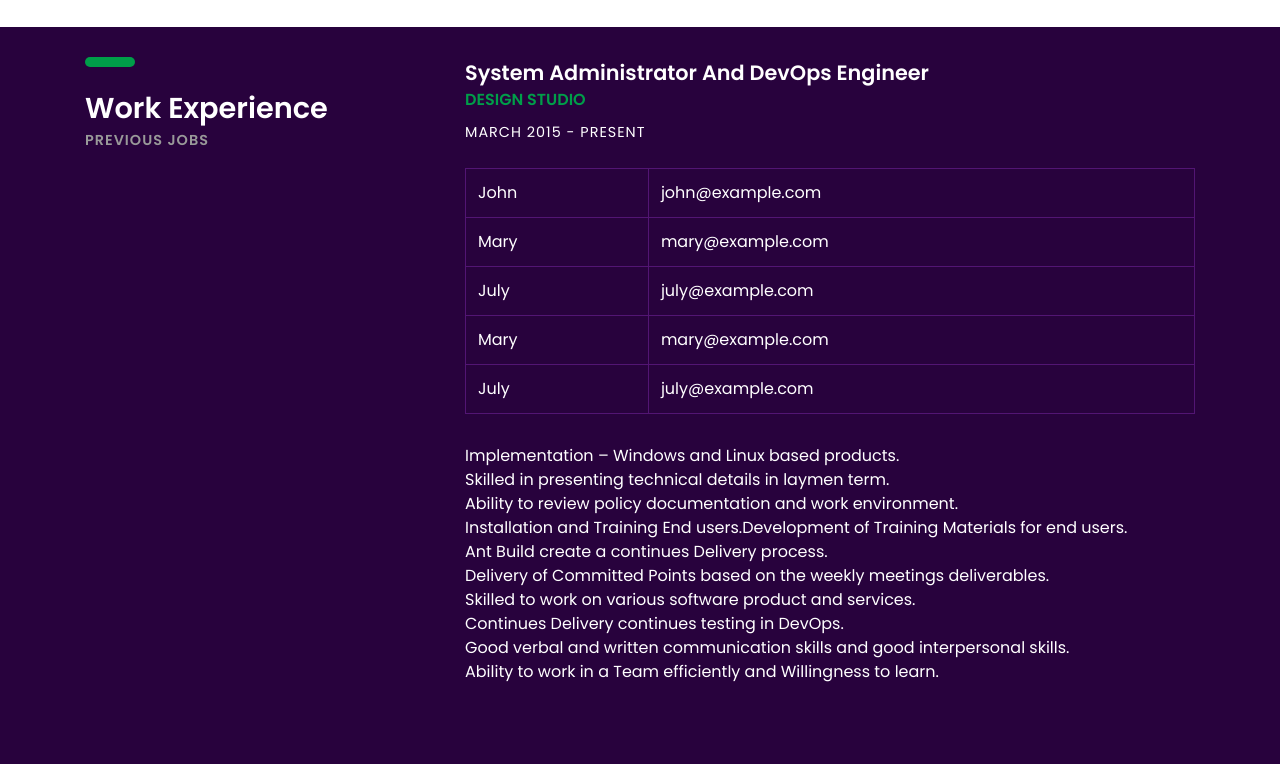
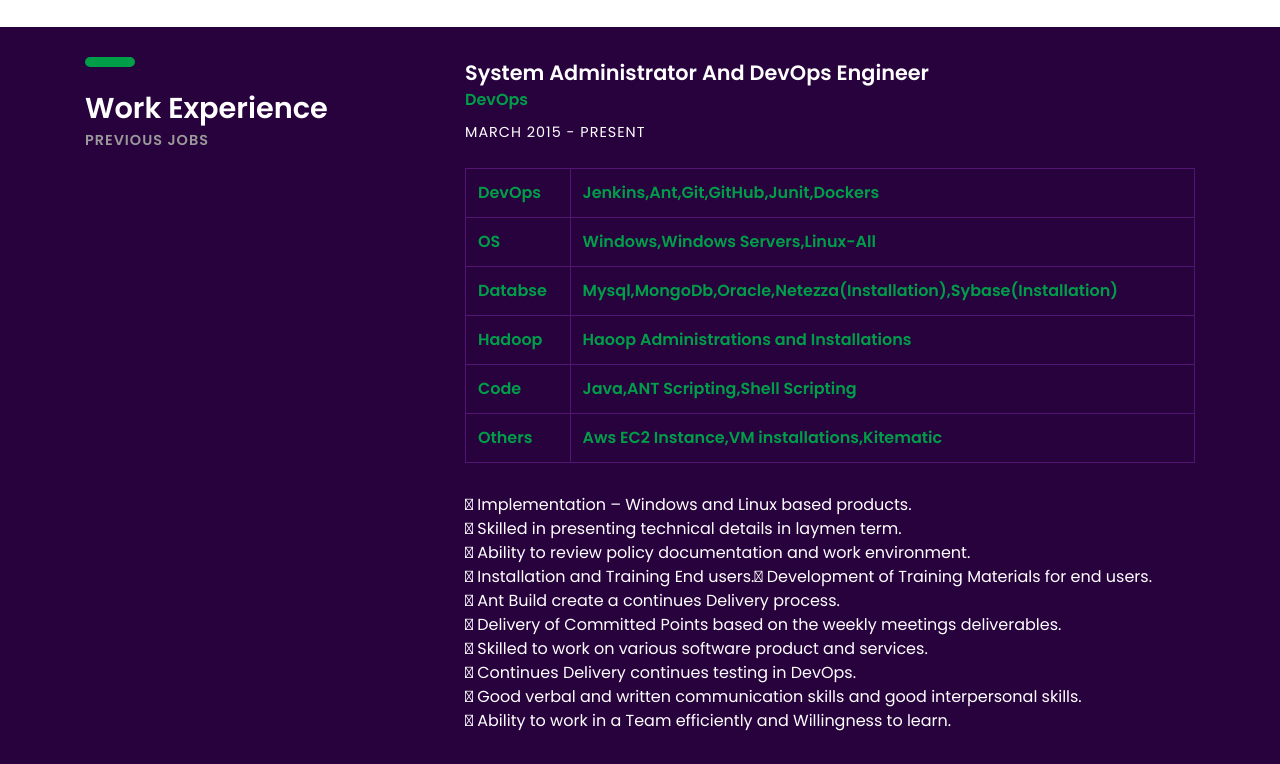
Before and after one commit to mohandassm/MY_Profile, a plain HTML site: page index.html in a window 1280 px wide. Shown: the part 1096-1860 px from the top of the page. Drawn offline with Linux system fonts and the light colour scheme; files whose address does not match are found by name.

Commit message:
add skills

```diff
--- a/index.html
+++ b/index.html
@@ -159,45 +159,50 @@
 
 					<div class="experience margin-b-50">
 						<h4><b>System Administrator And DevOps Engineer</b></h4>
-						<h5 class="font-yellow"><b>DESIGN STUDIO</b></h5>
+						<h5 class="font-yellow"><b>DevOps</b></h5>
 						<h6 class="margin-t-10">MARCH 2015 - PRESENT</h6><br>
-  <table class="table">
+ <h5 class="font-yellow"> <b>
+ <table class="table">
 
     <tbody>
       <tr>
-        <td>John</td>
-        <td>john@example.com</td>
+        <td>DevOps</td>
+        <td>Jenkins,Ant,Git,GitHub,Junit,Dockers</td>
       </tr>
       <tr>
-        <td>Mary</td>
-        <td>mary@example.com</td>
+        <td>OS</td>
+        <td>Windows,Windows Servers,Linux-All</td>
       </tr>
       <tr>
-        <td>July</td>
-        <td>july@example.com</td>
+        <td>Databse</td>
+        <td>Mysql,MongoDb,Oracle,Netezza(Installation),Sybase(Installation)</td>
       </tr>
       <tr>
-        <td>Mary</td>
-        <td>mary@example.com</td>
+        <td>Hadoop</td>
+        <td>Haoop Administrations and Installations</td>
       </tr>
-      <tr>
-        <td>July</td>
-        <td>july@example.com</td>
+	  <tr>
+        <td>Code</td>
+        <td>Java,ANT Scripting,Shell Scripting</td>
+      </tr>
+	  <tr>
+        <td>Others</td>
+        <td>Aws EC2 Instance,VM installations,Kitematic</td>
       </tr>
     </tbody>
-  </table>
+  </table></b></h5>
 						<p class="font-semi-white margin-tb-30">
-					  <li>Implementation – Windows and Linux based products.<li>
-						<li>Skilled in presenting technical details in laymen term.<li>
-						<li>Ability to review policy documentation and work environment.<li>
-						<li>Installation and Training End users.<li>
-						<li>Development of Training Materials for end users.<li>
-						<li>Ant Build create a continues Delivery process.<li>
-						<li>Delivery of Committed Points based on the weekly meetings deliverables.<li>
-						<li>Skilled to work on various software product and services.<li>
-						<li>Continues Delivery continues testing in DevOps.<li>
-						<li>Good verbal and written communication skills and good interpersonal skills.<li>
-						<li>Ability to work in a Team efficiently and Willingness to learn.<li>
+					    <li>	Implementation – Windows and Linux based products.<li>
+						<li>	Skilled in presenting technical details in laymen term.<li>
+						<li>	Ability to review policy documentation and work environment.<li>
+						<li>	Installation and Training End users.<li>
+						<li>	Development of Training Materials for end users.<li>
+						<li>	Ant Build create a continues Delivery process.<li>
+						<li>	Delivery of Committed Points based on the weekly meetings deliverables.<li>
+						<li>	Skilled to work on various software product and services.<li>
+						<li>	Continues Delivery continues testing in DevOps.<li>
+						<li>	Good verbal and written communication skills and good interpersonal skills.<li>
+						<li>	Ability to work in a Team efficiently and Willingness to learn.<li>
 						</p>
 						<!--<ul class="list margin-b-30">
 							<li>Pro Active and Lead by example<li>
@@ -284,17 +289,11 @@
 				</div><!-- col-sm-4 -->
 				<div class="col-sm-8 skills section-border pd35">
 					                <div class="seven columns offset-by-one">
-                    <span>HTML</span>
-                    <span>CSS</span>
-                    <span>Javascript</span>
-                    <span>ajax</span>
-                    <span>Photoshop</span>
-                    <span>Illustrator</span>
-                    <span>Sketch</span>
-                    <span>Project Management</span>
-                    <span>Sales</span>
-                    <span>Microsoft Office</span>
-                    <span>Animation Design</span>
+                    <span>	Implementation</span>
+                    <span>	Ant Build create a continues Delivery process</span>
+                    <span>	CI/CD</span>
+                    <span>	Installation and Training End users</span>
+
                 </div>
 				</div><!-- col-sm-8 -->
 			</div><!-- row -->
```
